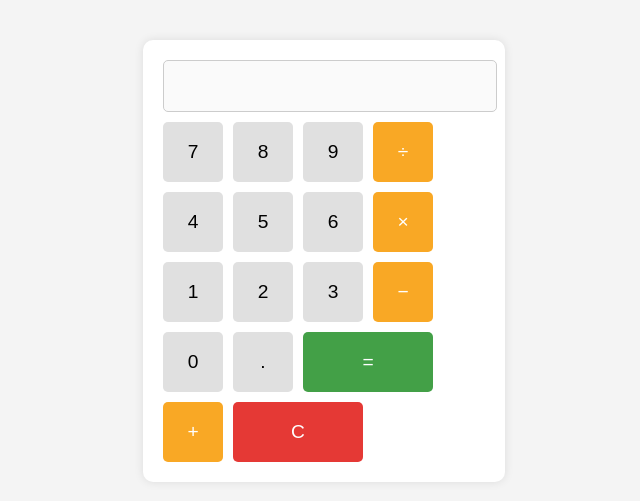
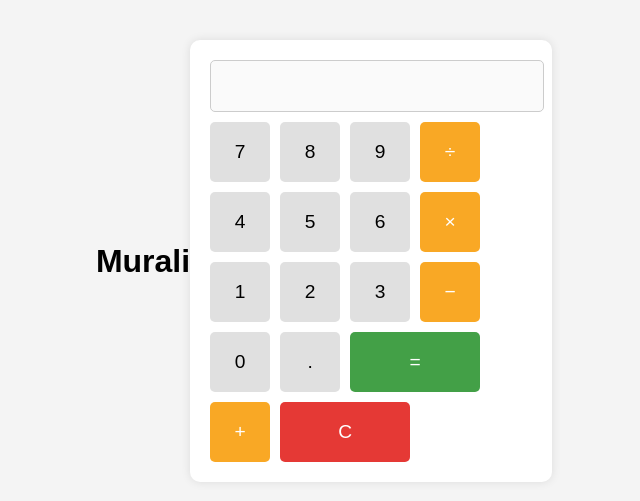
Before and after one commit to Muralikrishna9851/LAB1, a plain HTML site: page index.html in a window 1280 px wide. Shown: the part 147-648 px from the top of the page, without its empty margins (316-956 px from the left). Drawn offline with Linux system fonts and the light colour scheme.

Commit message:
Update index.html

```diff
--- a/index.html
+++ b/index.html
@@ -1,7 +1,7 @@
 <!DOCTYPE html>
 <html lang="en">
 <head>
-  <title>Murali</title>
+  <h1>Murali</h1>
   <meta charset="UTF-8">
   <title>Simple Calculator</title>
   <style>
```
